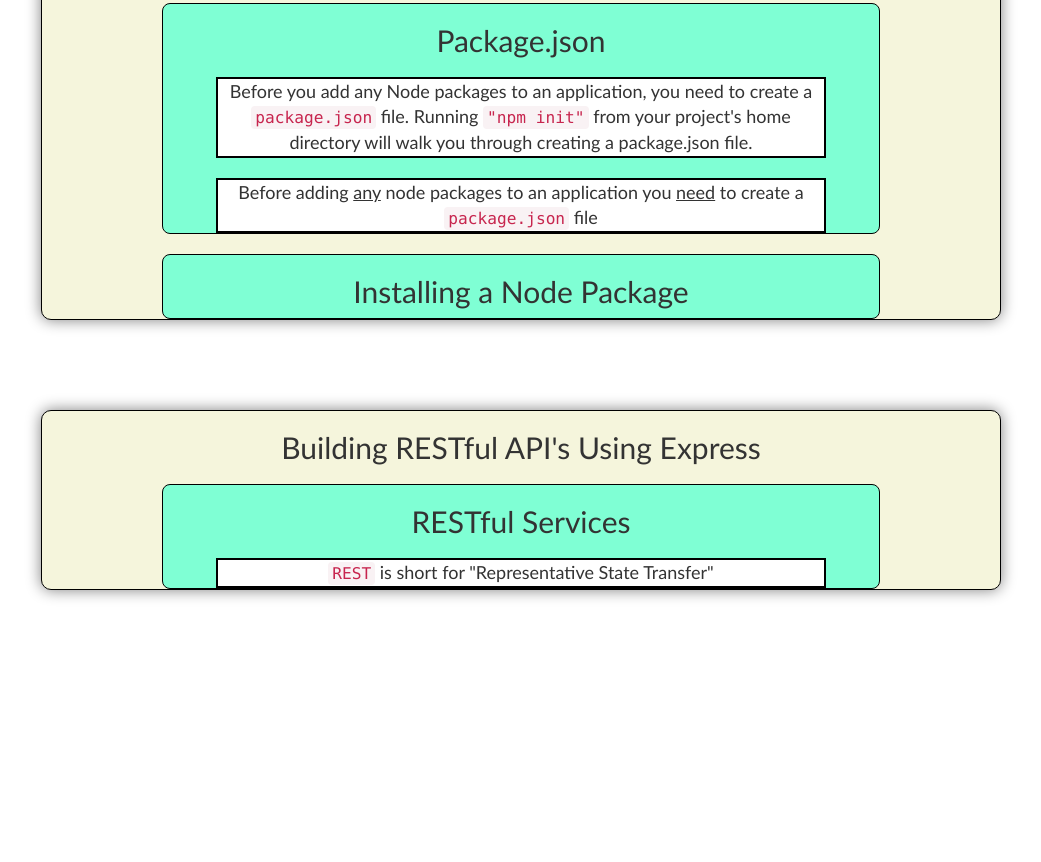
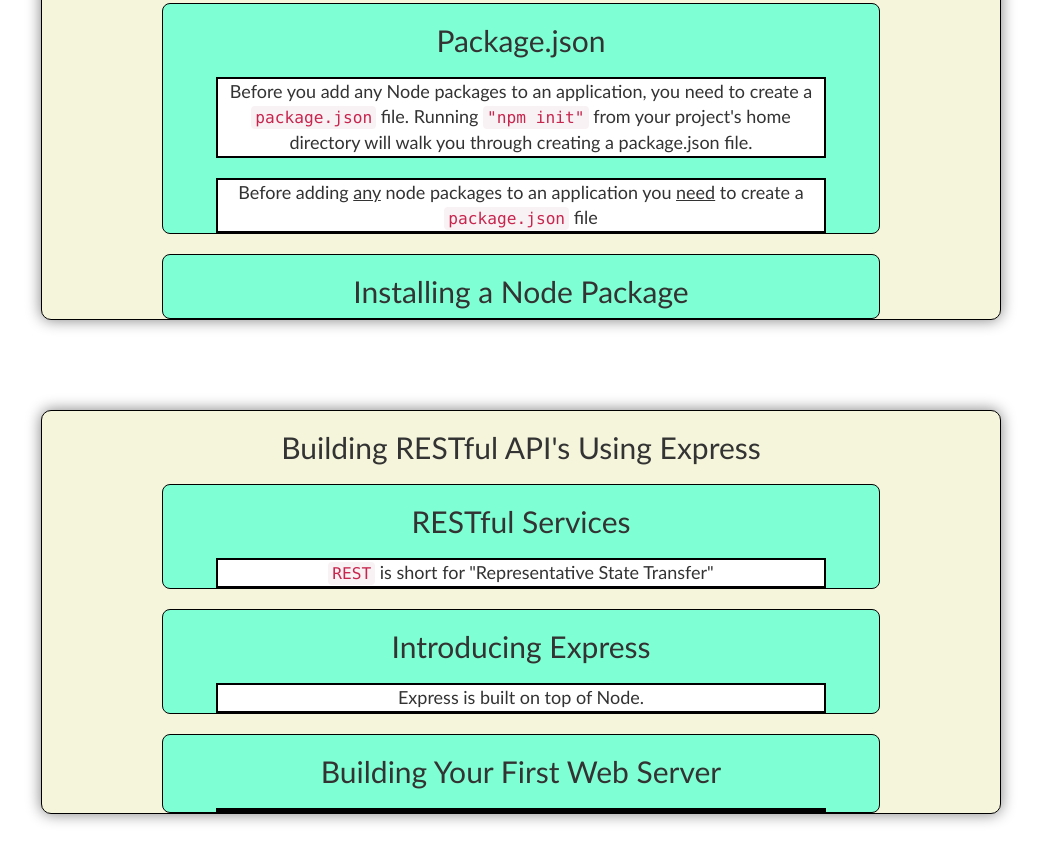
Before and after one commit to simonhm31/node-js-notes, a plain HTML site: page index.html in a window 1280 px wide. Shown: the part 1667-2529 px from the top of the page, without its empty margins (119-1160 px from the left). Before the commit the page ends 2347 px from the top, so only its background shows below. Drawn offline with nearby package versions, Linux system fonts and the light colour scheme; a script that the page names is missing.

Commit message:
node modules

```diff
--- a/index.html
+++ b/index.html
@@ -114,6 +114,19 @@
             </div>
         </div>
 
+        <div class="subsubtitle">
+            <h2>Introducing Express</h2>
+            <div class="text">
+                Express is built on top of Node.
+            </div>
+        </div>
+
+        <div class="subsubtitle">
+            <h2>Building Your First Web Server</h2>
+            <div class="text">
+
+            </div>
+        </div>
 
 
 
```
Also changed, not shown: express-demo/package.json (added, +15 -0 lines), 1 other file.
